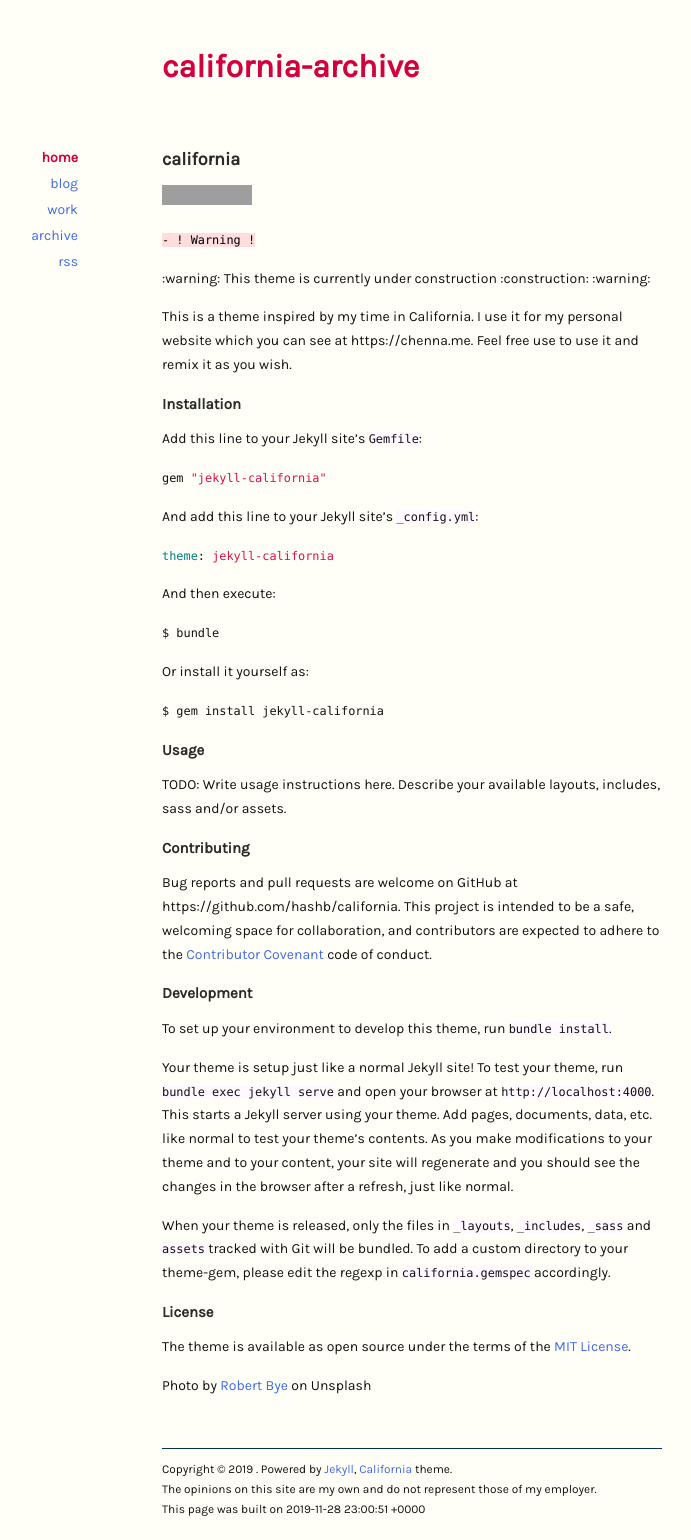
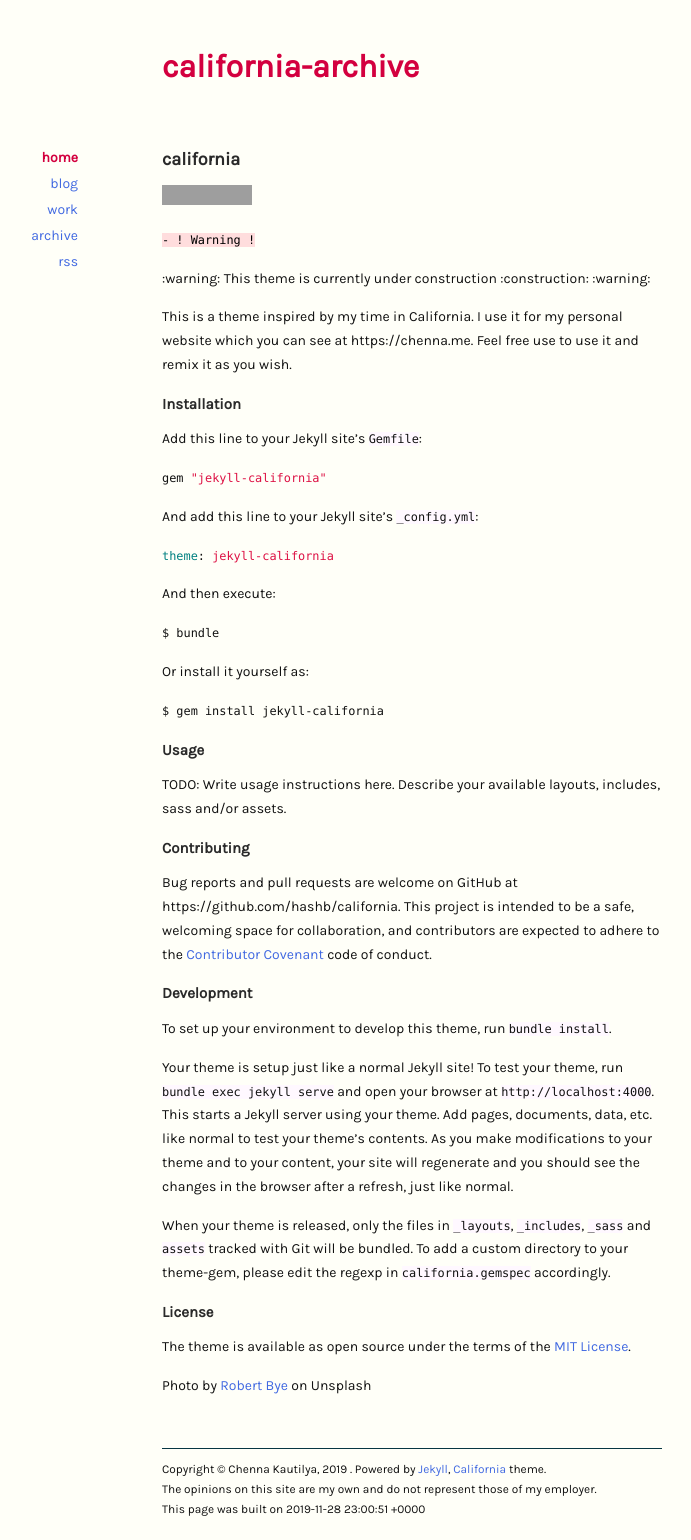
Before and after one commit to hashb/california-archive, a Jekyll site: the page built from README.md, in a window 1280 px wide. Shown: the whole page, without its empty margins (228-919 px from the left). Built offline with Jekyll 4.4.1, drawn with Linux system fonts in a browser that asks for light colours; our own code applies the rules of GitHub Pages for plain Markdown files; grey boxes are pictures that could not be loaded.

Commit message:
Updated copyright information

```diff
--- a/_layouts/default.html
+++ b/_layouts/default.html
@@ -35,7 +35,7 @@
   </div>
 
   <footer id="footer">
-    <p class="copyright">Copyright &copy; {{ site.time | date: '%Y' }} {{ site.name }}. Powered by <a href="http://jekyllrb.com">Jekyll</a>,
+    <p class="copyright">Copyright &copy; Chenna Kautilya, {{ site.time | date: '%Y' }} {{ site.name }}. Powered by <a href="http://jekyllrb.com">Jekyll</a>,
       <a href="https://github.com/hashb/california">California</a> theme.
     <br>
     The opinions on this site are my own and do not represent those of my employer.
```
